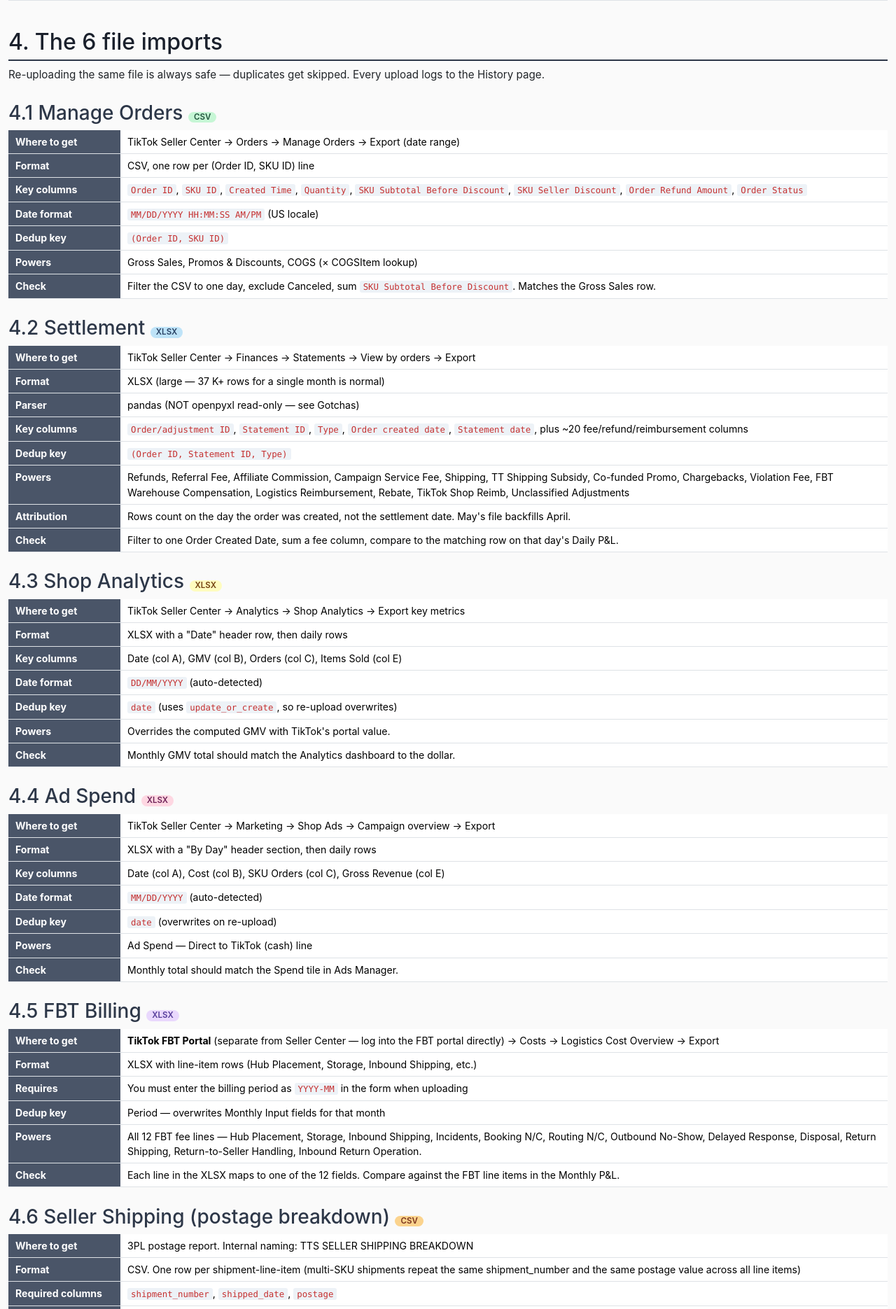
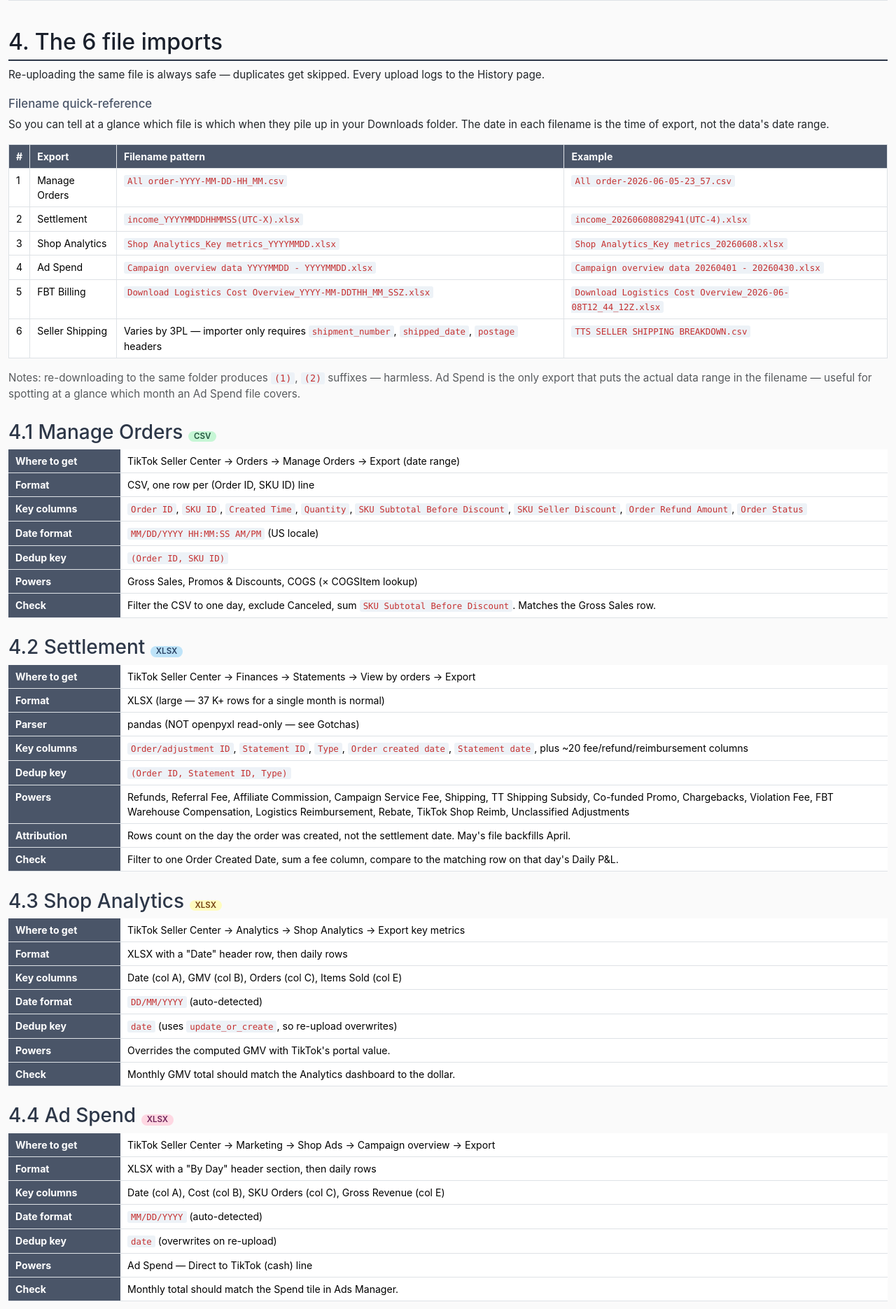
Before and after one commit to Harambe99/pnl-rosabella, a Django app: template core/templates/core/readme.html in a window 1280 px wide. Shown: the part 2017-3887 px from the top of the page at 70% size. Run offline with Django 4.2, Linux system fonts and the light colour scheme; the template is opened without the code that fills it, so the values that code supplies are empty.

Commit message:
README: add export filename quick-reference table
Co-Authored-By: Claude Opus 4.7 (1M context) <noreply@anthropic.com>

```diff
--- a/core/templates/core/readme.html
+++ b/core/templates/core/readme.html
@@ -122,6 +122,45 @@
 
 <h2 id="imports">4. The 6 file imports</h2>
 <p>Re-uploading the same file is always safe — duplicates get skipped. Every upload logs to the History page.</p>
+
+<h4>Filename quick-reference</h4>
+<p>So you can tell at a glance which file is which when they pile up in your Downloads folder. The date in each filename is the time of export, not the data's date range.</p>
+<table class="table table-sm table-bordered">
+  <thead><tr><th>#</th><th>Export</th><th>Filename pattern</th><th>Example</th></tr></thead>
+  <tbody>
+    <tr>
+      <td>1</td><td>Manage Orders</td>
+      <td><code>All order-YYYY-MM-DD-HH_MM.csv</code></td>
+      <td><code>All order-2026-06-05-23_57.csv</code></td>
+    </tr>
+    <tr>
+      <td>2</td><td>Settlement</td>
+      <td><code>income_YYYYMMDDHHMMSS(UTC-X).xlsx</code></td>
+      <td><code>income_20260608082941(UTC-4).xlsx</code></td>
+    </tr>
+    <tr>
+      <td>3</td><td>Shop Analytics</td>
+      <td><code>Shop Analytics_Key metrics_YYYYMMDD.xlsx</code></td>
+      <td><code>Shop Analytics_Key metrics_20260608.xlsx</code></td>
+    </tr>
+    <tr>
+      <td>4</td><td>Ad Spend</td>
+      <td><code>Campaign overview data YYYYMMDD - YYYYMMDD.xlsx</code></td>
+      <td><code>Campaign overview data 20260401 - 20260430.xlsx</code></td>
+    </tr>
+    <tr>
+      <td>5</td><td>FBT Billing</td>
+      <td><code>Download Logistics Cost Overview_YYYY-MM-DDTHH_MM_SSZ.xlsx</code></td>
+      <td><code>Download Logistics Cost Overview_2026-06-08T12_44_12Z.xlsx</code></td>
+    </tr>
+    <tr>
+      <td>6</td><td>Seller Shipping</td>
+      <td>Varies by 3PL — importer only requires <code>shipment_number</code>, <code>shipped_date</code>, <code>postage</code> headers</td>
+      <td><code>TTS SELLER SHIPPING BREAKDOWN.csv</code></td>
+    </tr>
+  </tbody>
+</table>
+<p class="text-muted small">Notes: re-downloading to the same folder produces <code>(1)</code>, <code>(2)</code> suffixes — harmless. Ad Spend is the only export that puts the actual data range in the filename — useful for spotting at a glance which month an Ad Spend file covers.</p>
 
 <h3>4.1 Manage Orders <span class="badge-src badge-orders">CSV</span></h3>
 <table class="table table-sm">
```
